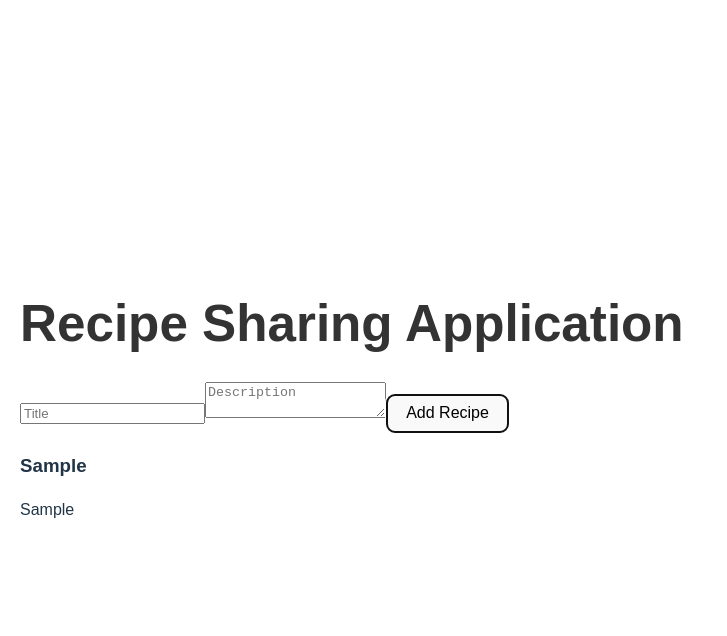
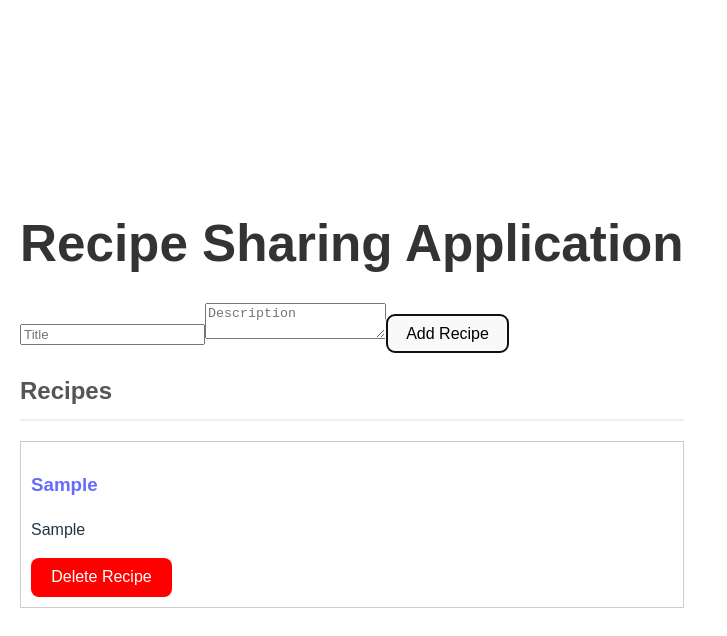
Before and after one commit to fbonyo/alx-fe-reactjs, a React (Vite) app in the folder recipe-sharing-app/: page / in a window 1280 px wide. Both pictures are taken after typing "Sample", "Sample" into the empty fields and a click on the button "Add Recipe". Shown: the top 636 px of the page, without its empty margins (0-727 px from the left). Built offline with nearby package versions, Linux system fonts and the light colour scheme.

Commit message:
feat: enhance recipe app with detailed management

```diff
--- a/recipe-sharing-app/package.json
+++ b/recipe-sharing-app/package.json
@@ -12,6 +12,7 @@
   "dependencies": {
     "react": "^19.2.0",
     "react-dom": "^19.2.0",
+    "react-router-dom": "^7.9.5",
     "zustand": "^5.0.8"
   },
   "devDependencies": {
--- a/recipe-sharing-app/src/App.jsx
+++ b/recipe-sharing-app/src/App.jsx
@@ -1,14 +1,25 @@
-import RecipeList from './components/RecipeList'  // Keep filename RecipeList and import as RecipeList
+import { BrowserRouter as Router, Routes, Route } from 'react-router-dom'
+import RecipeList from './components/RecipeList'
 import AddRecipeForm from './components/AddRecipeForm'
+import RecipeDetails from './components/RecipeDetails'
 import './App.css'
 
 function App() {
   return (
-    <div className="App">
-      <h1>Recipe Sharing Application</h1>
-      <AddRecipeForm />
-      <RecipeList />  {/* Keep this as RecipeList */}
-    </div>
+    <Router>
+      <div className="App">
+        <h1>Recipe Sharing Application</h1>
+        <Routes>
+          <Route path="/" element={
+            <>
+              <AddRecipeForm />
+              <RecipeList />
+            </>
+          } />
+          <Route path="/recipe/:id" element={<RecipeDetails />} />
+        </Routes>
+      </div>
+    </Router>
   )
 }
 
--- /dev/null
+++ b/recipe-sharing-app/src/components/DeleteRecipeButton.jsx
@@ -0,0 +1,19 @@
+import { useRecipeStore } from './recipeStore'
+
+const DeleteRecipeButton = ({ recipeId }) => {
+  const deleteRecipe = useRecipeStore((state) => state.deleteRecipe)
+
+  const handleDelete = () => {
+    if (window.confirm('Are you sure you want to delete this recipe?')) {
+      deleteRecipe(recipeId)
+    }
+  }
+
+  return (
+    <button onClick={handleDelete} style={{ backgroundColor: 'red', color: 'white' }}>
+      Delete Recipe
+    </button>
+  )
+}
+
+export default DeleteRecipeButton
--- /dev/null
+++ b/recipe-sharing-app/src/components/EditRecipeForm.jsx
@@ -0,0 +1,38 @@
+import { useState } from 'react'
+import { useRecipeStore } from './recipeStore'
+
+const EditRecipeForm = ({ recipe }) => {
+  const updateRecipe = useRecipeStore((state) => state.updateRecipe)
+  const [title, setTitle] = useState(recipe.title)
+  const [description, setDescription] = useState(recipe.description)
+
+  const handleSubmit = (event) => {
+    event.preventDefault()
+    if (title.trim() && description.trim()) {
+      updateRecipe(recipe.id, {
+        title: title.trim(),
+        description: description.trim()
+      })
+    }
+  }
+
+  return (
+    <form onSubmit={handleSubmit}>
+      <h3>Edit Recipe</h3>
+      <input
+        type="text"
+        value={title}
+        onChange={(e) => setTitle(e.target.value)}
+        placeholder="Title"
+      />
+      <textarea
+        value={description}
+        onChange={(e) => setDescription(e.target.value)}
+        placeholder="Description"
+      />
+      <button type="submit">Update Recipe</button>
+    </form>
+  )
+}
+
+export default EditRecipeForm
--- /dev/null
+++ b/recipe-sharing-app/src/components/RecipeDetails.jsx
@@ -0,0 +1,34 @@
+import { useParams } from 'react-router-dom'
+import { useRecipeStore } from './recipeStore'
+import EditRecipeForm from './EditRecipeForm'
+import DeleteRecipeButton from './DeleteRecipeButton'
+import { Link } from 'react-router-dom'
+
+const RecipeDetails = () => {
+  const { id } = useParams()
+  const recipeId = parseInt(id)
+  const recipe = useRecipeStore(state =>
+    state.recipes.find(recipe => recipe.id === recipeId)
+  )
+
+  if (!recipe) {
+    return (
+      <div>
+        <p>Recipe not found</p>
+        <Link to="/">Back to Recipes</Link>
+      </div>
+    )
+  }
+
+  return (
+    <div>
+      <Link to="/">← Back to Recipes</Link>
+      <h1>{recipe.title}</h1>
+      <p>{recipe.description}</p>
+      <EditRecipeForm recipe={recipe} />
+      <DeleteRecipeButton recipeId={recipe.id} />
+    </div>
+  )
+}
+
+export default RecipeDetails
--- a/recipe-sharing-app/src/components/RecipeList.jsx
+++ b/recipe-sharing-app/src/components/RecipeList.jsx
@@ -1,18 +1,24 @@
 import { useRecipeStore } from './recipeStore'
+import { Link } from 'react-router-dom'
+import DeleteRecipeButton from './DeleteRecipeButton'
 
-const RecipeList = () => {  // Change this line to RecipeList
+const RecipeList = () => {
   const recipes = useRecipeStore((state) => state.recipes)
 
   return (
     <div>
+      <h2>Recipes</h2>
       {recipes.map((recipe) => (
-        <div key={recipe.id}>
-          <h3>{recipe.title}</h3>
+        <div key={recipe.id} style={{ border: '1px solid #ccc', padding: '10px', margin: '10px 0' }}>
+          <Link to={`/recipe/${recipe.id}`}>
+            <h3>{recipe.title}</h3>
+          </Link>
           <p>{recipe.description}</p>
+          <DeleteRecipeButton recipeId={recipe.id} />
         </div>
       ))}
     </div>
   )
 }
 
-export default RecipeList  // Change this line to RecipeList
+export default RecipeList
--- a/recipe-sharing-app/src/components/recipeStore.js
+++ b/recipe-sharing-app/src/components/recipeStore.js
@@ -5,6 +5,14 @@
   addRecipe: (newRecipe) => set((state) => ({
     recipes: [...state.recipes, newRecipe]
   })),
+  updateRecipe: (id, updatedRecipe) => set((state) => ({
+    recipes: state.recipes.map(recipe =>
+      recipe.id === id ? { ...recipe, ...updatedRecipe } : recipe
+    )
+  })),
+  deleteRecipe: (id) => set((state) => ({
+    recipes: state.recipes.filter(recipe => recipe.id !== id)
+  })),
   setRecipes: (recipes) => set({ recipes })
 }))
 
```
Also changed, not shown: 1 other file (tests, documents, lock files or other folders).
